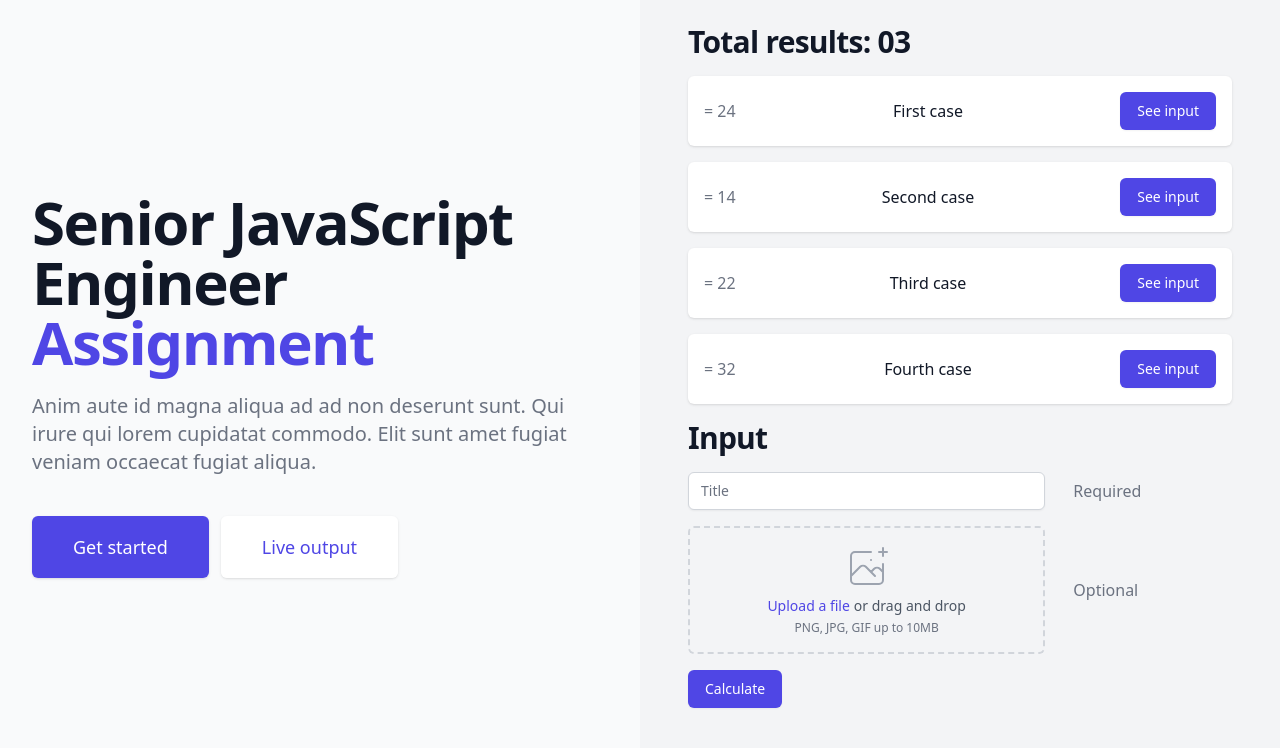
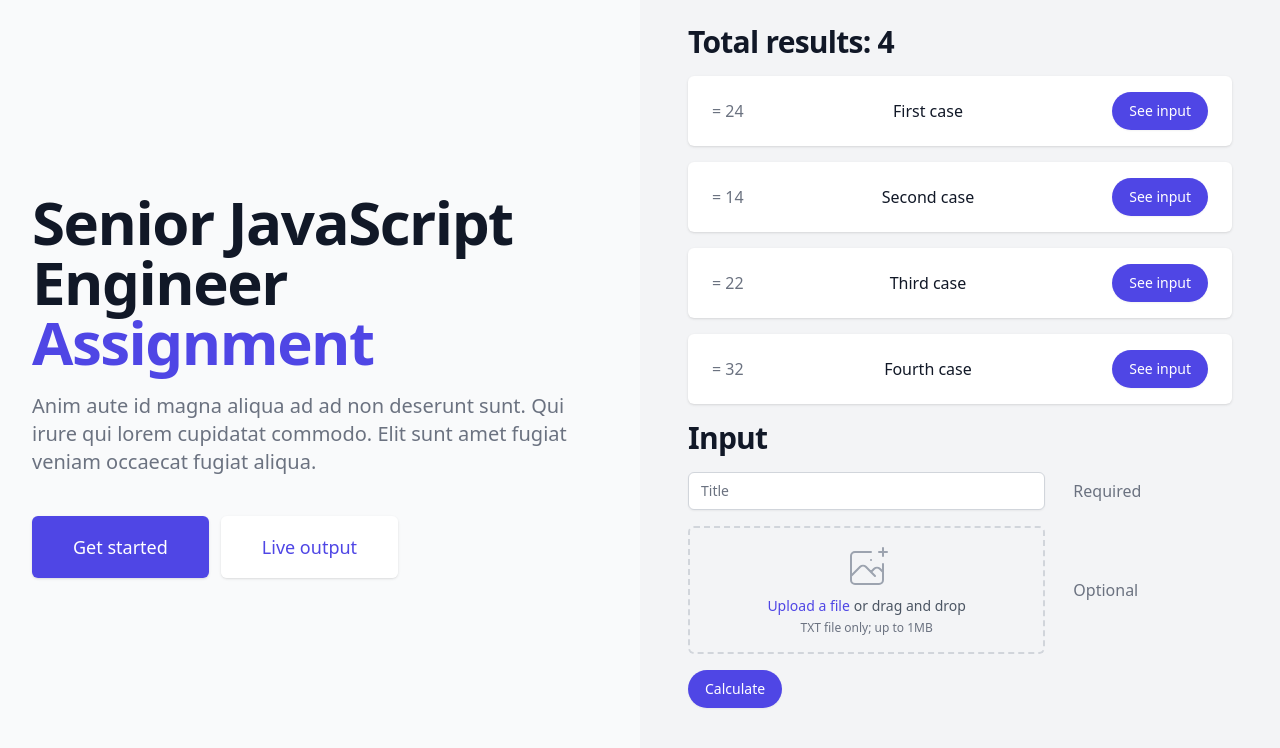
Before and after one commit to ikramhasib007/assignment, a Next.js app in the folder client/: page / in a window 1280 px wide. Shown: the top 748 px of the page. Built offline with nearby package versions, Linux system fonts and the light colour scheme; a web font is replaced by a local one; what @badrap/bar-of-progress would draw is missing.

Commit message:
client components re-structures

```diff
--- a/client/src/components/input/index.js
+++ b/client/src/components/input/index.js
@@ -50,7 +50,7 @@ function InputForm() {
                   </label>
                   <p className="pl-1">or drag and drop</p>
                 </div>
-                <p className="text-xs text-gray-500">PNG, JPG, GIF up to 10MB</p>
+                <p className="text-xs text-gray-500">TXT file only; up to 1MB</p>
               </div>
             </div>
           </div>
@@ -62,7 +62,7 @@ function InputForm() {
         <div className="flex">
           <button
             type="submit"
-            className="inline-flex justify-center py-2 px-4 border border-transparent shadow-sm text-sm font-medium rounded-md text-white bg-indigo-600 hover:bg-indigo-700 focus:outline-none focus:ring-2 focus:ring-offset-2 focus:ring-indigo-500"
+            className="inline-flex justify-center py-2 px-4 border border-transparent shadow-sm text-sm font-medium rounded-full text-white bg-indigo-600 hover:bg-indigo-700 focus:outline-none focus:ring-2 focus:ring-offset-2 focus:ring-indigo-500"
           >
             Calculate
           </button>
--- /dev/null
+++ b/client/src/components/results/index.js
@@ -0,0 +1,44 @@
+import { useState } from "react"
+
+const results = [
+  { id: 1, title: 'First case', result: 24, file: { path: '/localhost:3001/uploads' } },
+  { id: 2, title: 'Second case', result: 14, file: { path: '/localhost:3001/uploads' } },
+  { id: 3, title: 'Third case', result: 22, file: { path: '/localhost:3001/uploads' } },
+  { id: 4, title: 'Fourth case', result: 32, file: { path: '/localhost:3001/uploads' } },
+]
+
+function Results() {
+  const [items] = useState(results)
+
+  return (
+    <div>
+      <h2 className='block text-2xl tracking-tight font-extrabold text-gray-900 sm:text-3xl'>Total results: {items.length}</h2>
+      <div className='mt-4'>
+        <ul role="list" className="space-y-4">
+          {items.map((item) => (
+            <li key={item.id} className="bg-white shadow overflow-hidden rounded-md px-4 py-4 xl:px-6 2xl:py-6">
+              <div className="-ml-4 -mt-2 flex items-center justify-between flex-wrap sm:flex-nowrap">
+                <div className="ml-4 mt-2">
+                  <h3 className="text-base leading-6 font-medium text-gray-500">= {item.result}</h3>
+                </div>
+                <div className="ml-4 mt-2">
+                  <h3 className="text-base leading-6 font-medium text-gray-900">{item.title}</h3>
+                </div>
+                <div className="ml-4 mt-2 flex-shrink-0">
+                  <button
+                    type="button"
+                    className="relative inline-flex items-center px-4 py-2 border border-transparent shadow-sm text-sm font-medium rounded-full text-white bg-indigo-600 hover:bg-indigo-700 focus:outline-none focus:ring-2 focus:ring-offset-2 focus:ring-indigo-500"
+                  >
+                    See input
+                  </button>
+                </div>
+              </div>
+            </li>
+          ))}
+        </ul>
+      </div>
+    </div>
+  )
+}
+
+export default Results
--- a/client/src/routes/home/index.js
+++ b/client/src/routes/home/index.js
@@ -1,45 +1,11 @@
-import { useState } from 'react'
+import Results from 'components/results'
 import InputForm from 'components/input'
 
-const results = [
-  { id: 1, title: 'First case', result: 24, file: { path: '/localhost:3001/uploads' } },
-  { id: 2, title: 'Second case', result: 14, file: { path: '/localhost:3001/uploads' } },
-  { id: 3, title: 'Third case', result: 22, file: { path: '/localhost:3001/uploads' } },
-  { id: 4, title: 'Fourth case', result: 32, file: { path: '/localhost:3001/uploads' } },
-]
-
 function Home() {
-  const [items] = useState(results)
 
   return (
     <div className='space-y-4'>
-      <div>
-        <h2 className='block text-2xl tracking-tight font-extrabold text-gray-900 sm:text-3xl'>Total results: 03</h2>
-        <div className='mt-4'>
-          <ul role="list" className="space-y-4">
-            {items.map((item) => (
-              <li key={item.id} className="bg-white shadow overflow-hidden rounded-md px-4 py-4">
-                <div className="-ml-4 -mt-2 flex items-center justify-between flex-wrap sm:flex-nowrap">
-                  <div className="ml-4 mt-2">
-                    <h3 className="text-base leading-6 font-medium text-gray-500">= {item.result}</h3>
-                  </div>
-                  <div className="ml-4 mt-2">
-                    <h3 className="text-base leading-6 font-medium text-gray-900">{item.title}</h3>
-                  </div>
-                  <div className="ml-4 mt-2 flex-shrink-0">
-                    <button
-                      type="button"
-                      className="relative inline-flex items-center px-4 py-2 border border-transparent shadow-sm text-sm font-medium rounded-md text-white bg-indigo-600 hover:bg-indigo-700 focus:outline-none focus:ring-2 focus:ring-offset-2 focus:ring-indigo-500"
-                    >
-                      See input
-                    </button>
-                  </div>
-                </div>
-              </li>
-            ))}
-          </ul>
-        </div>
-      </div>
+      <Results />
 
       <InputForm />
 
--- a/client/src/routes/output/index.js
+++ b/client/src/routes/output/index.js
@@ -1,7 +1,10 @@
+import Results from "components/results"
 
 function Output() {
   return (
-    <div>Output</div>
+    <div className='space-y-4'>
+      <Results />
+    </div>
   )
 }
 
```
